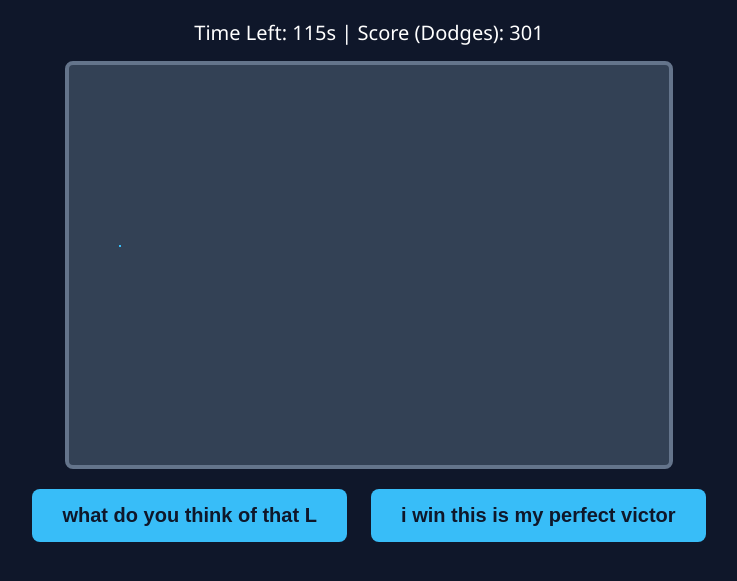
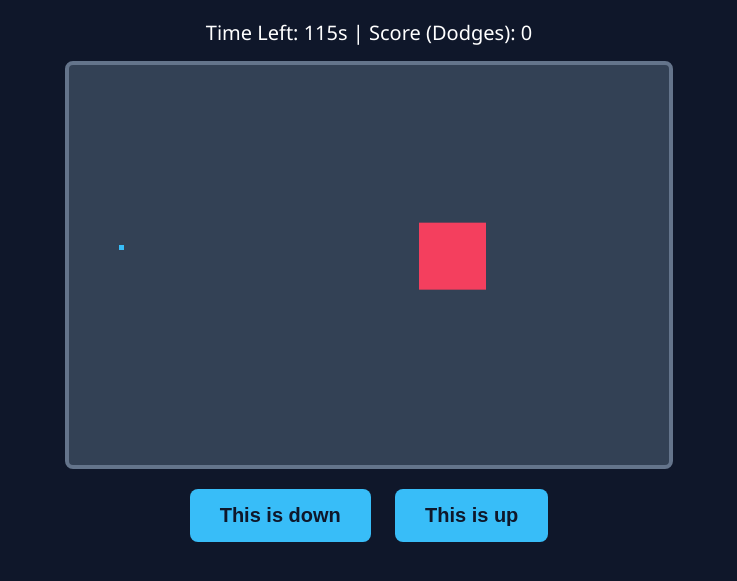
Before and after one commit to 44thCroydonScouts/GTA6-2.0, a plain HTML site: page index.html in a window 1280 px wide. Shown: the part 77-658 px from the top of the page, without its empty margins (271-1008 px from the left). Drawn offline with Linux system fonts and the light colour scheme.

Commit message:
Update button labels and game speed settings

```diff
--- a/index.html
+++ b/index.html
@@ -19,15 +19,15 @@
     <canvas id="gameCanvas" width="600" height="400"></canvas>
 
     <div class="controls">
-        <button class="btn" id="upBtn"> what do you think of that L</button>
-        <button class="btn" id="downBtn"> i win this is my perfect victor </button>
+        <button class="btn" id="upBtn"> This is down </button>
+        <button class="btn" id="downBtn"> This is up </button>
     </div>
 
     <script>
         // =====================================================================
         // 🛠️ SCOUT HACKER ZONE: WHAT CAN YOU CHANGE?
         // =====================================================================
-        let gameSpeed = 113250000;          // ☄️ HAZARD SPEED: How fast obstacles fly at you
+        let gameSpeed = 25;          // ☄️ HAZARD SPEED: How fast obstacles fly at you
         let gameDuration = 120;      // ⏱️ TIME: Survive for 120 seconds to win!
 
         // 🎨 THEME SETTINGS
@@ -44,8 +44,8 @@
         let score = 0;
         let timeLeft = gameDuration;
         let gameIsRunning = true;
-        let playerY = 180, playerSize = 2;
-        let hazardX = 600, hazardY = Math.random() * 350, hazardSize = 14000;
+        let playerY = 180, playerSize = 5;
+        let hazardX = 600, hazardY = Math.random() * 350, hazardSize = 67;
         let upPressed = false, downPressed = false;
 
         if (backgroundImageUrl !== "") {
```
